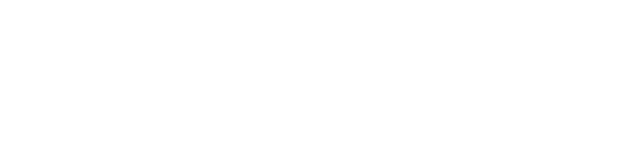
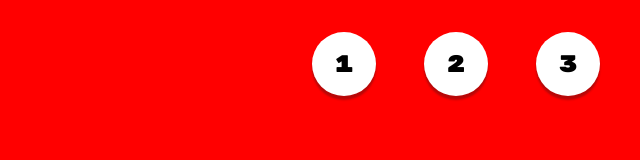
Before and after one commit to N1kola0s/htmlcss-shoes, a plain HTML site: page index.html in a window 1280 px wide. Shown: the whole page, without its empty margins (640-1280 px from the left). Drawn offline with Linux system fonts and the light colour scheme.

Commit message:
Add nav buttons

```diff
--- a/assets/css/style.css
+++ b/assets/css/style.css
@@ -7,3 +7,46 @@ COMMON RULES
     padding: 0;
     box-sizing: border-box;
 }
+
+
+body{
+    font-family: 'Rubik Mono One', sans-serif;
+}
+
+.shoes.first {
+    background-color:red;
+    height: 100vh;
+}
+
+nav {
+    /* background-color: blue; */
+    height: 15vh;
+    padding: 1rem;
+}
+
+
+.btn {
+    margin: 1rem 1.5rem;
+    padding: 1rem;
+    background-color: #FFFFFF;
+    display: inline-block;
+    height: 4rem;
+    width: 4rem;
+    border-radius: 50%;
+    float: right;
+    position:relative;
+    box-shadow: 0 4px 2px rgba(27, 27, 27, 0.315);
+
+}
+
+.btn>a {
+
+    text-decoration: none;
+    color:black;
+    font-size:1.5rem;
+    position: absolute;
+    top: 50%;
+    left: 50%;
+    transform: translate(-50%, -50%);
+    text-align: center;
+}
--- a/index.html
+++ b/index.html
@@ -5,17 +5,20 @@
     <meta http-equiv="X-UA-Compatible" content="IE=edge">
     <meta name="viewport" content="width=device-width, initial-scale=1.0">
     <title>Shoes</title>
+    <link rel="preconnect" href="https://fonts.googleapis.com">
+    <link rel="preconnect" href="https://fonts.gstatic.com" crossorigin>
+    <link href="https://fonts.googleapis.com/css2?family=Rubik+Mono+One&display=swap" rel="stylesheet">
     <link rel="stylesheet" href="./assets/css/style.css">
 </head>
 <body>
 
-    <section>
+    <section class="shoes first">
 
         <nav>
 
-            <span class="btn"><a href=""></a></span>
-            <span class="btn"><a href=""></a></span>
-            <span class="btn"><a href=""></a></span>
+            <div class="btn"><a href="">3</a></div>
+            <div class="btn"><a href="">2</a></div>
+            <div class="btn"><a href="">1</a></div>
 
         </nav>
 
```
